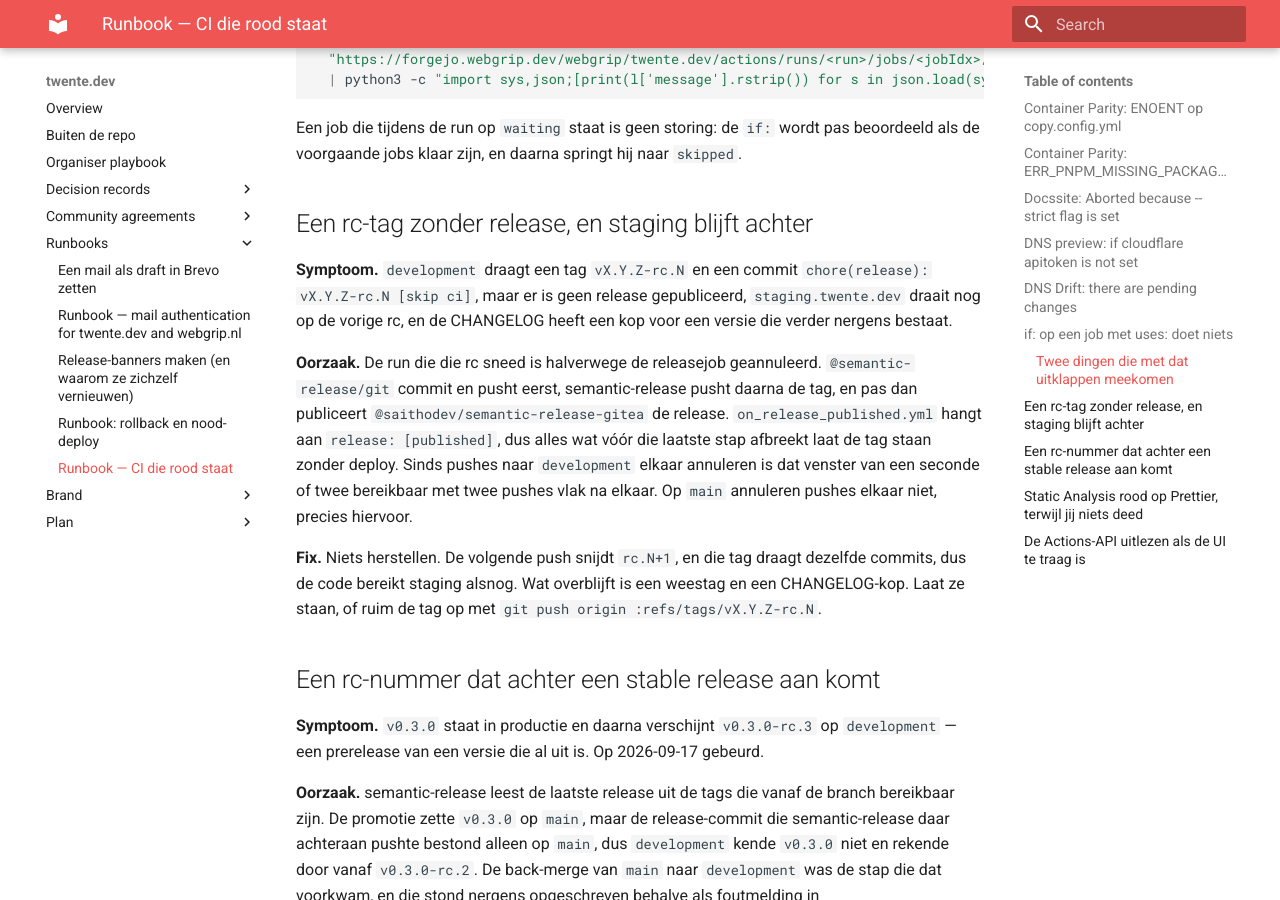
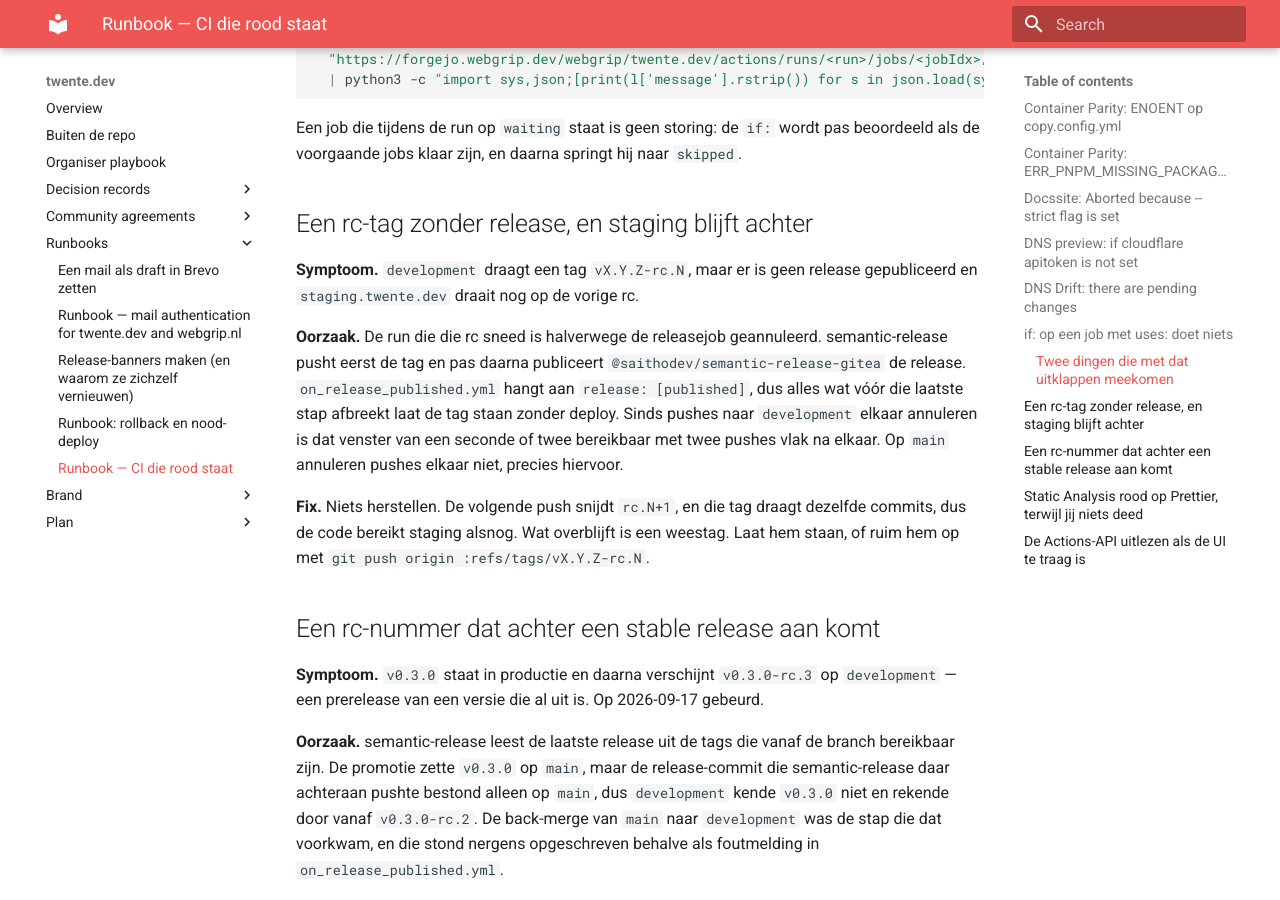
Before and after one commit to webgrip/twente.dev, an MkDocs documentation site: the page built from docs/runbooks/ci-failures.md, in a window 1280 px wide and 900 px high, scrolled down 5447 px. Built offline with MkDocs 1.6.1 and Material for MkDocs 9.7.7, drawn with Linux system fonts in a browser that asks for light colours.

Commit message:
docs(release): de documentatie beschrijft de release zonder commit-back
ADR 0019 krijgt een amendment v1.2.0: de beslissing blijft staan, alleen het
mechanisme is veranderd. De release-train-tracker krijgt een sectie over waarom
er geen back-merge meer is, met de v0.3.0-rc.3 van vanochtend als het geval dat
het aantoonde. De runbook-sectie over een rc-tag zonder release noemde een
CHANGELOG-kop die niet meer bestaat.

Co-Authored-By: Claude Opus 5 (1M context) <noreply@anthropic.com>

```diff
--- a/docs/runbooks/ci-failures.md
+++ b/docs/runbooks/ci-failures.md
@@ -235,22 +235,19 @@ de voorgaande jobs klaar zijn, en daarna springt hij naar `skipped`.
 
 ## Een rc-tag zonder release, en staging blijft achter
 
-**Symptoom.** `development` draagt een tag `vX.Y.Z-rc.N` en een commit
-`chore(release): vX.Y.Z-rc.N [skip ci]`, maar er is geen release gepubliceerd,
-`staging.twente.dev` draait nog op de vorige rc, en de CHANGELOG heeft een kop voor een versie
-die verder nergens bestaat.
+**Symptoom.** `development` draagt een tag `vX.Y.Z-rc.N`, maar er is geen release gepubliceerd en
+`staging.twente.dev` draait nog op de vorige rc.
 
-**Oorzaak.** De run die die rc sneed is halverwege de releasejob geannuleerd.
-`@semantic-release/git` commit en pusht eerst, semantic-release pusht daarna de tag, en pas dan
-publiceert `@saithodev/semantic-release-gitea` de release. `on_release_published.yml` hangt aan
-`release: [published]`, dus alles wat vóór die laatste stap afbreekt laat de tag staan zonder
-deploy. Sinds pushes naar `development` elkaar annuleren is dat venster van een seconde of twee
-bereikbaar met twee pushes vlak na elkaar. Op `main` annuleren pushes elkaar niet, precies
-hiervoor.
+**Oorzaak.** De run die die rc sneed is halverwege de releasejob geannuleerd. semantic-release
+pusht eerst de tag en pas daarna publiceert `@saithodev/semantic-release-gitea` de release.
+`on_release_published.yml` hangt aan `release: [published]`, dus alles wat vóór die laatste stap
+afbreekt laat de tag staan zonder deploy. Sinds pushes naar `development` elkaar annuleren is dat
+venster van een seconde of twee bereikbaar met twee pushes vlak na elkaar. Op `main` annuleren
+pushes elkaar niet, precies hiervoor.
 
 **Fix.** Niets herstellen. De volgende push snijdt `rc.N+1`, en die tag draagt dezelfde commits,
-dus de code bereikt staging alsnog. Wat overblijft is een weestag en een CHANGELOG-kop. Laat ze
-staan, of ruim de tag op met `git push origin :refs/tags/vX.Y.Z-rc.N`.
+dus de code bereikt staging alsnog. Wat overblijft is een weestag. Laat hem staan, of ruim hem op
+met `git push origin :refs/tags/vX.Y.Z-rc.N`.
 
 ## Een rc-nummer dat achter een stable release aan komt
 
```
Also changed, not shown: docs/adrs/0019-release-driven-deploys.md (+16 -6 lines), docs/adrs/README.md (+1 -1 lines), docs/plan/release-train.md (+24 -2 lines).
